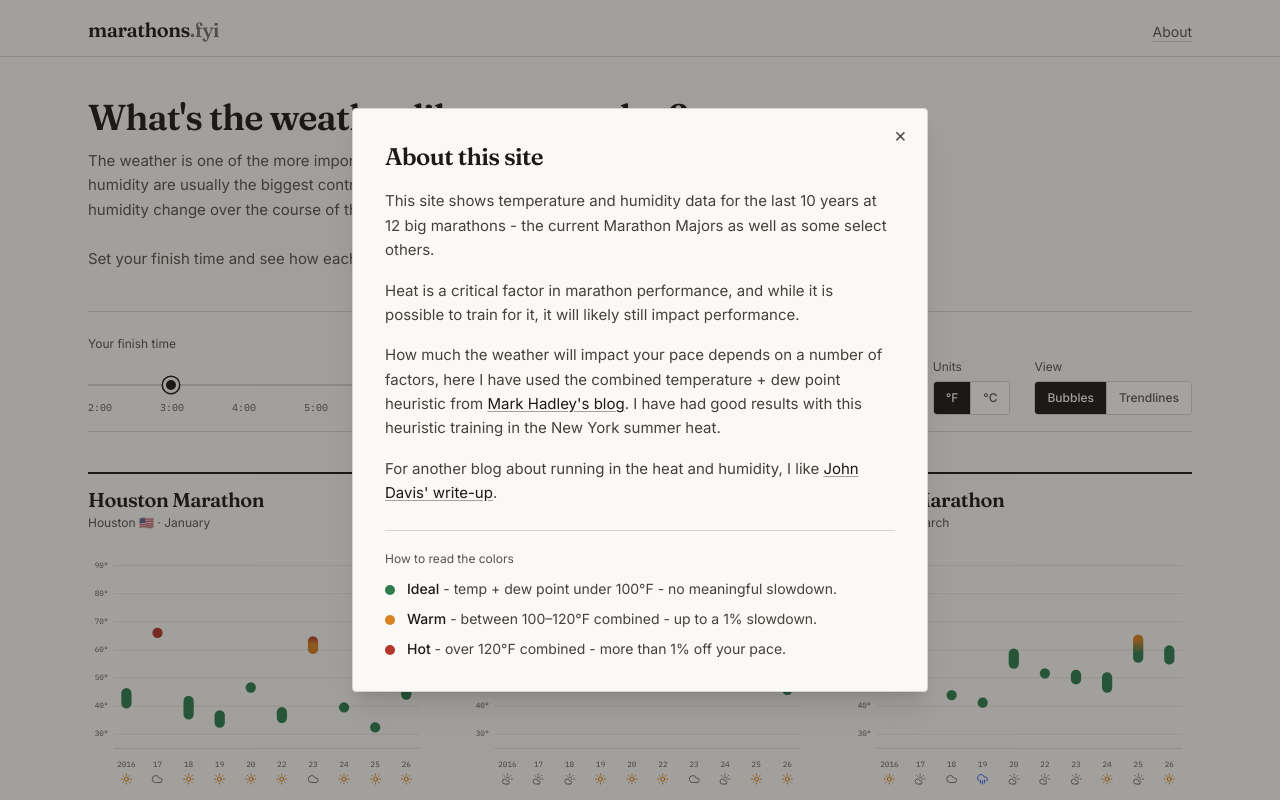
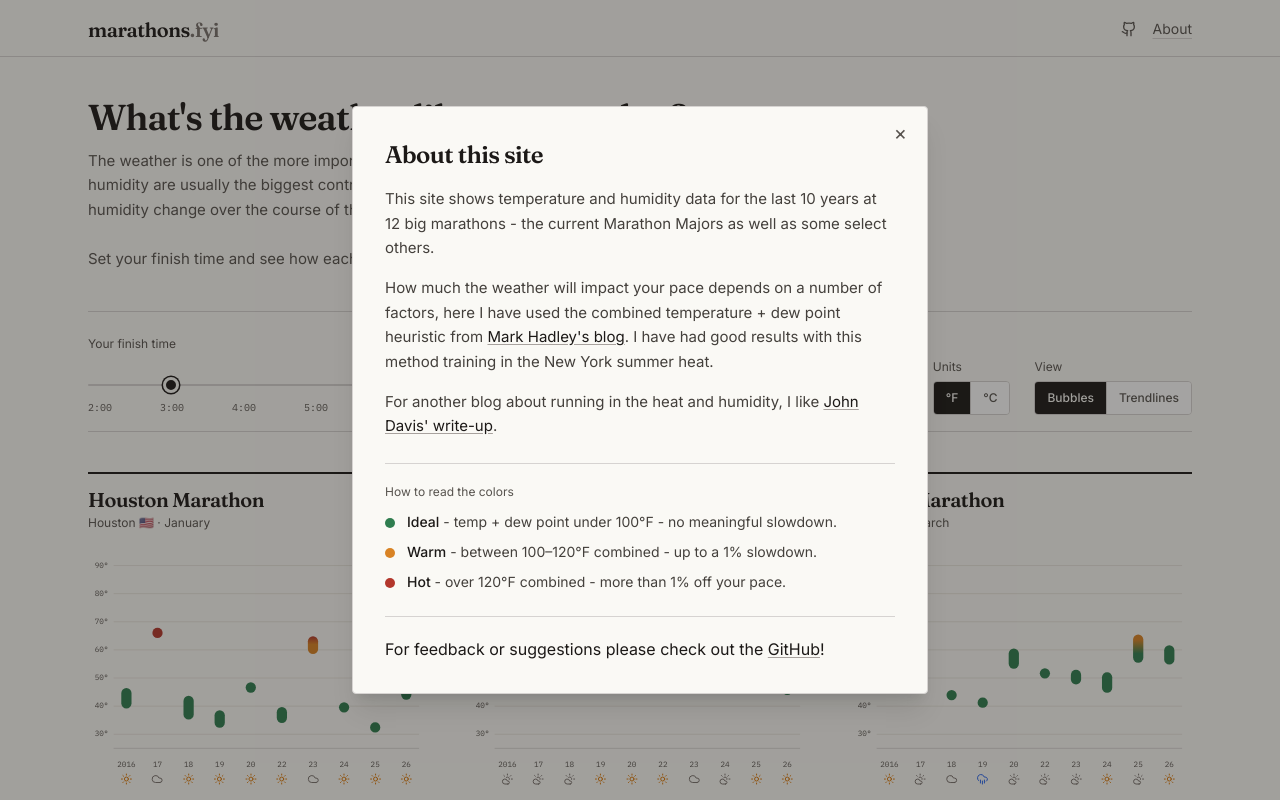
Before and after one commit to matt-leach/marathon-weather, a React (Vite) app in the folder app/: page / in a window 1280 px wide. Both pictures are taken after a click on the button "About". Shown: the top 800 px of the page. Built offline with nearby package versions, Linux system fonts and the light colour scheme.

Commit message:
Add links to Github

```diff
--- a/app/App.tsx
+++ b/app/App.tsx
@@ -1,6 +1,7 @@
 import React, { useState, useMemo, useEffect } from 'react';
 import { Analytics } from "@vercel/analytics/react";
 import { getSortedMarathonData } from './marathon_data';
+import { GitHubIcon } from './components/GitHubIcon';
 import { MarathonColumn } from './components/MarathonColumn';
 import { MarathonData } from './types';
 import { formatDuration, calculateMetricValue } from './utils';
@@ -136,12 +137,23 @@ const App: React.FC = () => {
           <span className="font-serif text-xl font-semibold tracking-tight pt-4">
             marathons<span className="text-stone-500">.fyi</span>
           </span>
-          <button
-            onClick={() => setIsInfoOpen(true)}
-            className="pt-4 text-sm text-stone-600 hover:text-ink underline underline-offset-4 decoration-stone-300 hover:decoration-ink transition-colors"
-          >
-            About
-          </button>
+          <div className="pt-4 flex items-center gap-4">
+            <a
+              href="https://github.com/matt-leach/marathon-weather"
+              target="_blank"
+              rel="noopener noreferrer"
+              className="text-stone-600 hover:text-ink transition-colors"
+              aria-label="View source on GitHub"
+            >
+              <GitHubIcon className="w-4 h-4" />
+            </a>
+            <button
+              onClick={() => setIsInfoOpen(true)}
+              className="text-sm text-stone-600 hover:text-ink underline underline-offset-4 decoration-stone-300 hover:decoration-ink transition-colors"
+            >
+              About
+            </button>
+          </div>
         </div>
       </header>
 
@@ -271,15 +283,11 @@ const App: React.FC = () => {
                 some select others.
               </p>
               <p>
-                Heat is a critical factor in marathon performance, and while it is possible
-                to train for it, it will likely still impact performance.
-              </p>
-              <p>
                 How much the weather will impact your pace depends on a number of factors,
                 here I have used the combined temperature + dew point heuristic from{' '}
                 <a href="https://maximumperformancerunning.blogspot.com/2013/07/temperature-dew-point.html" target="_blank" rel="noopener noreferrer" className="text-ink underline underline-offset-2 decoration-stone-400 hover:decoration-ink">
                   Mark Hadley's blog
-                </a>. I have had good results with this heuristic training in the New York summer heat.
+                </a>. I have had good results with this method training in the New York summer heat.
               </p>
               <p>
                 For another blog about running in the heat and humidity, I like
@@ -306,6 +314,11 @@ const App: React.FC = () => {
                 </li>
               </ul>
             </div>
+            <div className="mt-6 pt-5 border-t border-stone-300">
+              <p>For feedback or suggestions please check out the
+                {' '}<a href="https://github.com/matt-leach/marathon-weather" target="_blank" rel="noopener noreferrer" className="text-ink underline underline-offset-2 decoration-stone-400 hover:decoration-ink">GitHub</a>!
+              </p>
+            </div>
           </div>
         </div>
       )}
--- /dev/null
+++ b/app/components/GitHubIcon.tsx
@@ -0,0 +1,19 @@
+import React from 'react';
+
+type GitHubIconProps = React.SVGProps<SVGSVGElement>;
+
+export const GitHubIcon: React.FC<GitHubIconProps> = (props) => (
+  <svg
+    viewBox="0 0 24 24"
+    fill="none"
+    stroke="currentColor"
+    strokeWidth={2}
+    strokeLinecap="round"
+    strokeLinejoin="round"
+    aria-hidden="true"
+    {...props}
+  >
+    <path d="M15 22v-4a4.8 4.8 0 0 0-1-3.5c3 0 6-2 6-5.5.08-1.25-.27-2.48-1-3.5.28-1.15.28-2.35 0-3.5 0 0-1 0-3 1.5-2.64-.5-5.36-.5-8 0C6 2 5 2 5 2c-.3 1.15-.3 2.35 0 3.5A5.403 5.403 0 0 0 4 9c0 3.5 3 5.5 6 5.5-.39.49-.68 1.05-.85 1.65-.17.6-.22 1.23-.15 1.85v4" />
+    <path d="M9 18c-4.51 2-5-2-7-2" />
+  </svg>
+);
```
